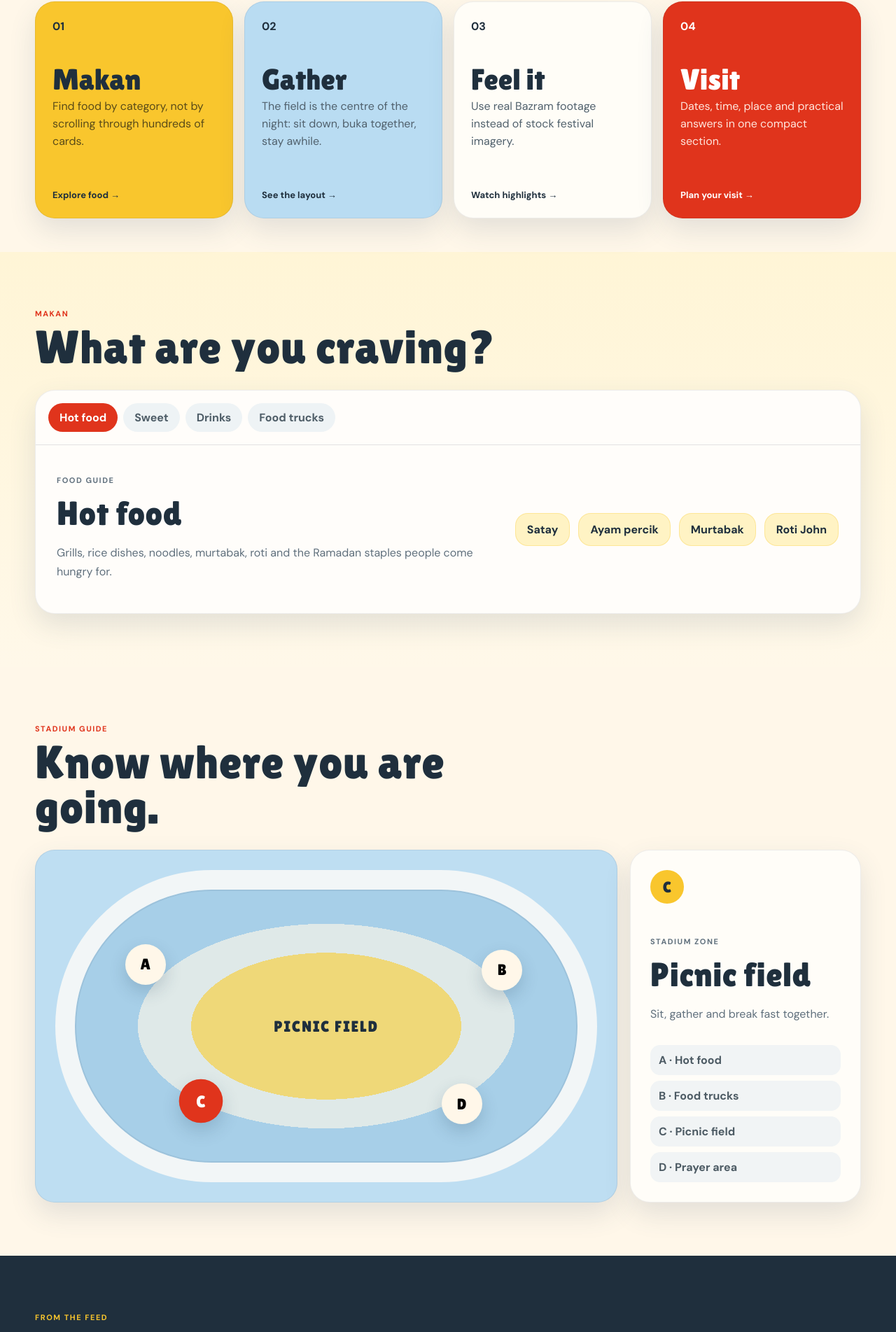
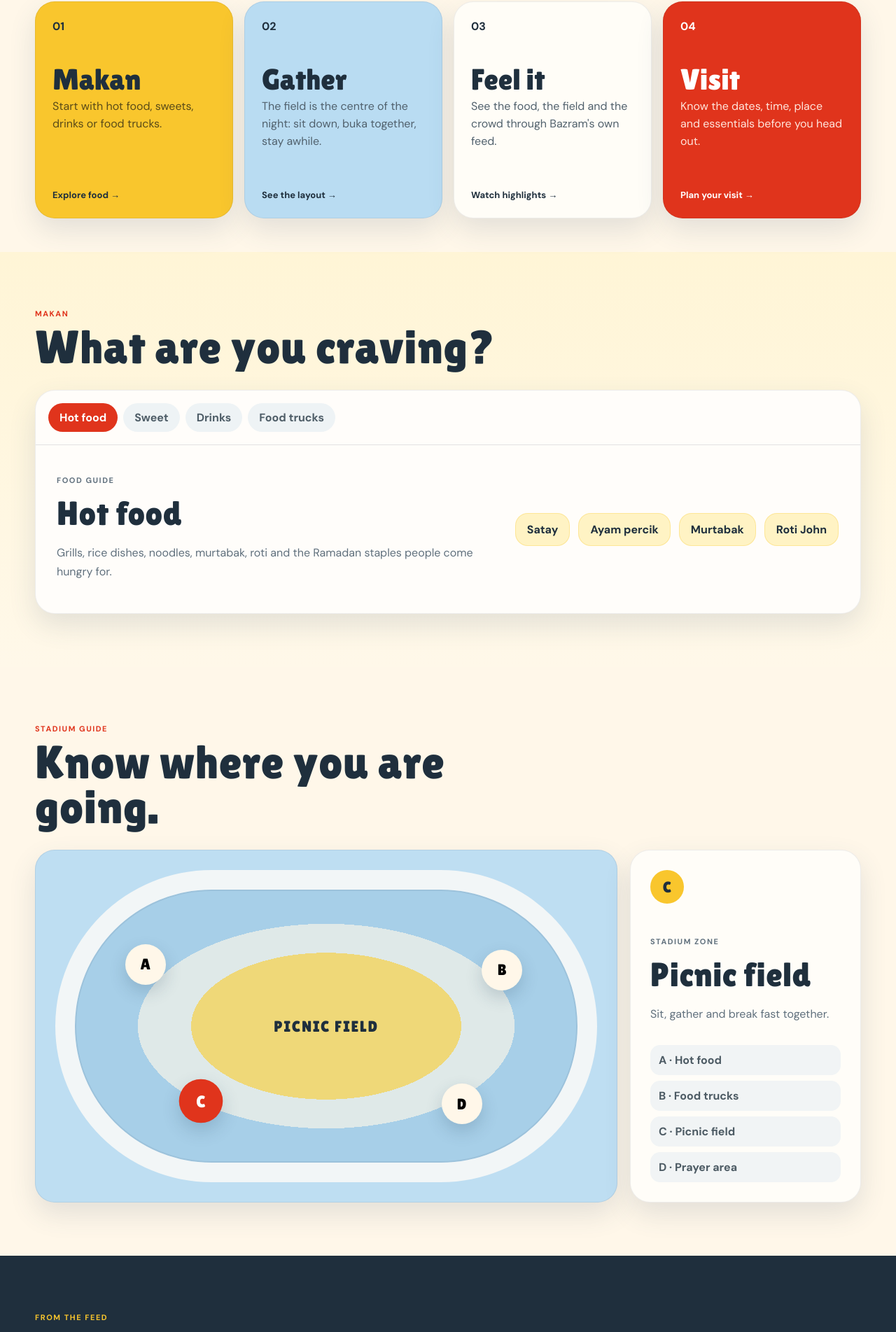
Before and after one commit to pakyad/bazram-merdeka, a React (Vite) app: page / in a window 1280 px wide. Shown: the part 1100-3003 px from the top of the page at 70% size. Built offline with nearby package versions, Linux system fonts and the light colour scheme.

Commit message:
refine: remove meta copy from event experience

```diff
--- a/src/main.jsx
+++ b/src/main.jsx
@@ -63,7 +63,7 @@ const faqs = [
   },
   {
     q: 'Can families come?',
-    a: 'Yes. The site is designed around a family-friendly evening flow: arrive, browse food, settle on the field, break fast and continue exploring after Maghrib.',
+    a: 'Yes. Families can arrive, browse food, settle on the field, break fast and continue exploring after Maghrib.',
   },
   {
     q: 'Where can I see the latest Bazram content?',
@@ -242,16 +242,16 @@ function App() {
         </div>
         <div className="explore-grid">
           <a className="explore-card yellow" href="#makan" data-item>
-            <span>01</span><h3>Makan</h3><p>Find food by category, not by scrolling through hundreds of cards.</p><b>Explore food →</b>
+            <span>01</span><h3>Makan</h3><p>Start with hot food, sweets, drinks or food trucks.</p><b>Explore food →</b>
           </a>
           <a className="explore-card blue" href="#layout" data-item>
             <span>02</span><h3>Gather</h3><p>The field is the centre of the night: sit down, buka together, stay awhile.</p><b>See the layout →</b>
           </a>
           <a className="explore-card cream" href="#highlights" data-item>
-            <span>03</span><h3>Feel it</h3><p>Use real Bazram footage instead of stock festival imagery.</p><b>Watch highlights →</b>
+            <span>03</span><h3>Feel it</h3><p>See the food, the field and the crowd through Bazram's own feed.</p><b>Watch highlights →</b>
           </a>
           <a className="explore-card red" href="#visit" data-item>
-            <span>04</span><h3>Visit</h3><p>Dates, time, place and practical answers in one compact section.</p><b>Plan your visit →</b>
+            <span>04</span><h3>Visit</h3><p>Know the dates, time, place and essentials before you head out.</p><b>Plan your visit →</b>
           </a>
         </div>
       </section>
@@ -331,7 +331,7 @@ function App() {
         <div className="wrap">
           <div className="section-heading inverse" data-item>
             <span className="section-kicker">From the feed</span>
-            <h2>Real moments, not filler.</h2>
+            <h2>See Bazram as it happened.</h2>
           </div>
           <div className="ig-grid">
             {highlights.map((item) => <InstagramEmbed key={item.id} item={item} />)}
```
